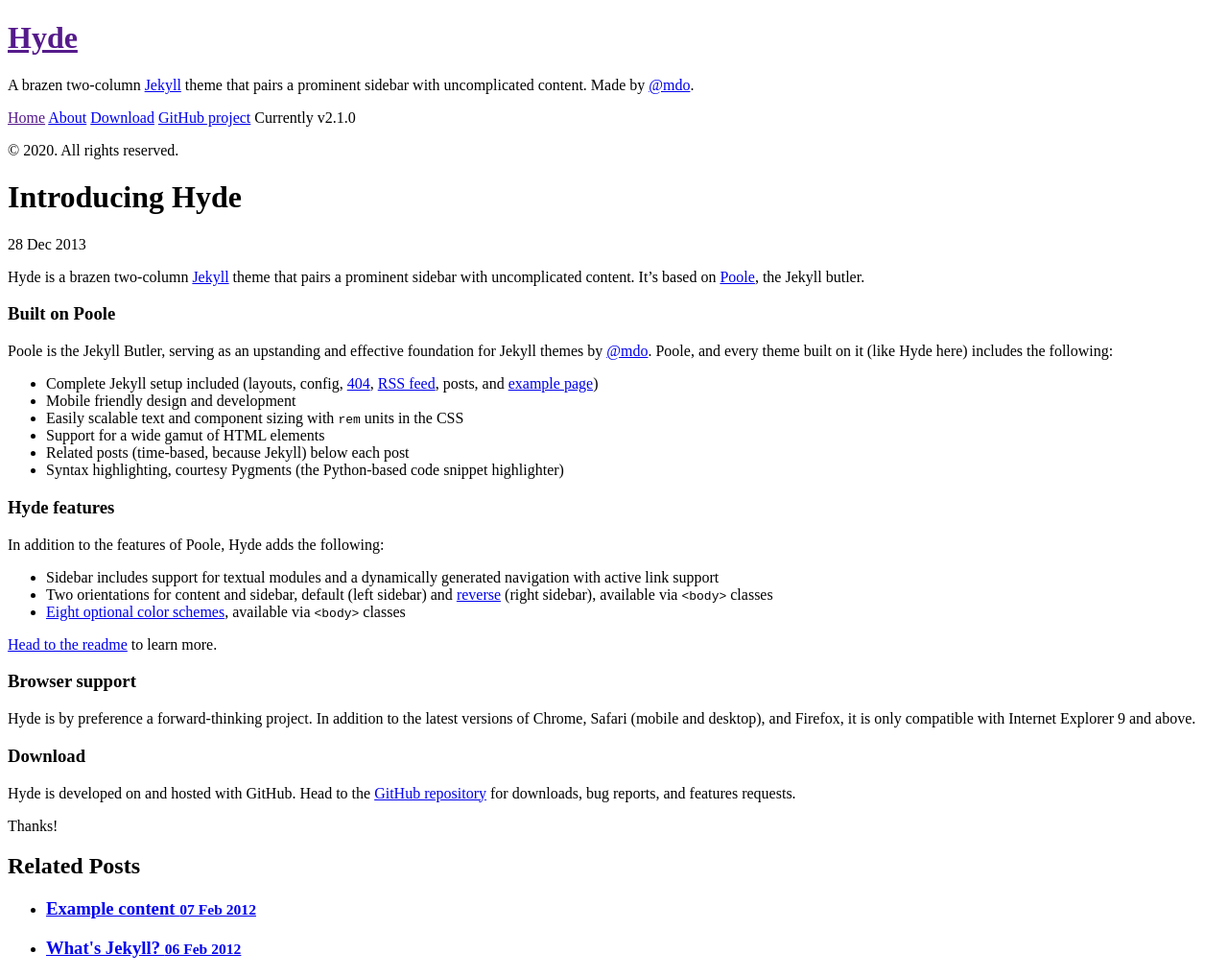
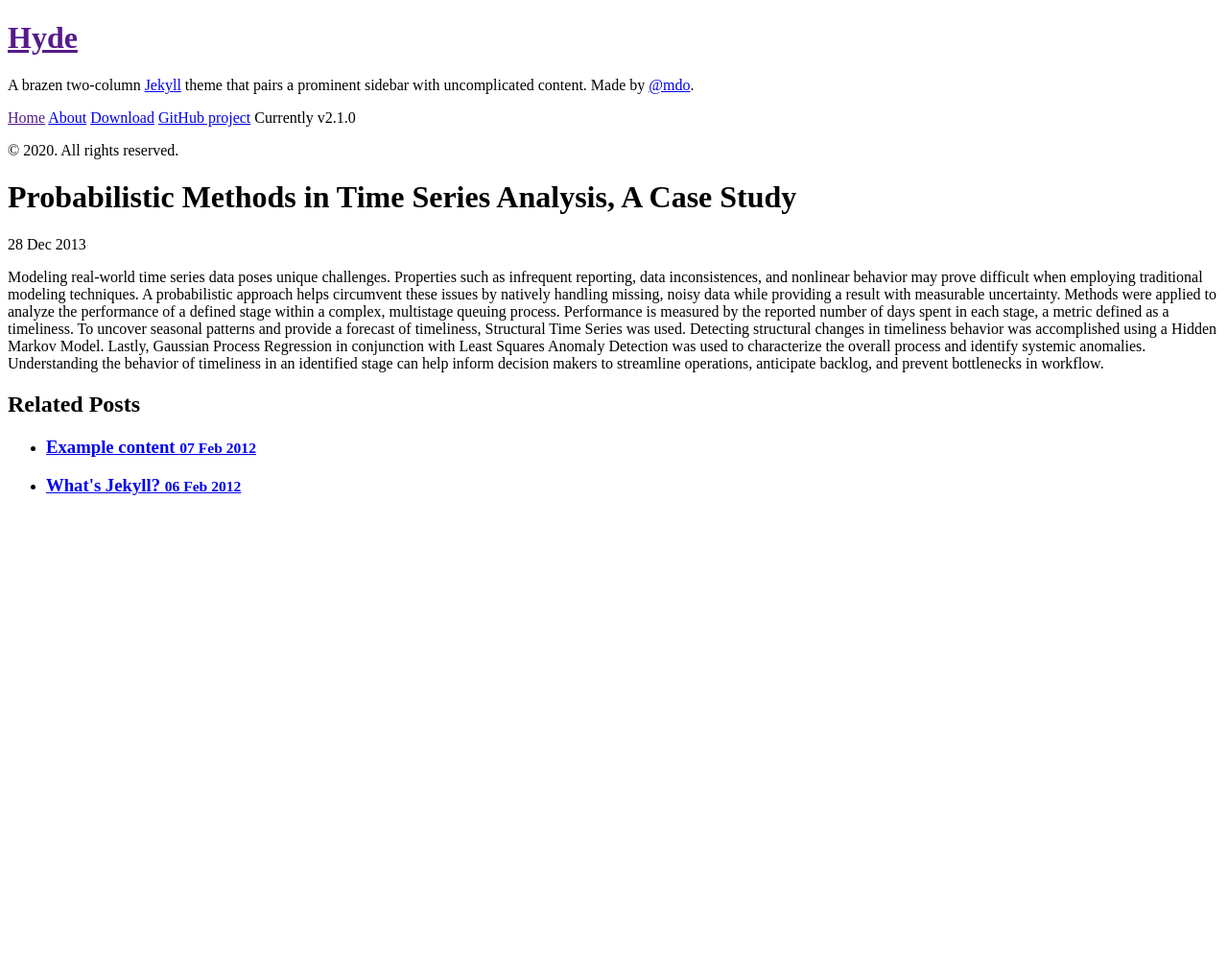
Before and after one commit to lindsaytruong/lindsaytruong.github.io, a Jekyll site: the page built from _posts/2013-12-28-introducing-hyde.md, in a window 1280 px wide. Shown: the whole page at 96% size. Built offline with Jekyll 4.4.1, drawn with Linux system fonts in a browser that asks for light colours; after the commit the page ends 900 px from its top, so only the background shows below that.

Commit message:
added content

```diff
--- a/_layouts/default.html
+++ b/_layouts/default.html
@@ -3,7 +3,7 @@
 
   {% include head.html %}
 
-  <body>
+  <body class="theme-base-0c"></body>
 
     {% include sidebar.html %}
 
--- a/_posts/2013-12-28-introducing-hyde.md
+++ b/_posts/2013-12-28-introducing-hyde.md
@@ -1,37 +1,6 @@
 ---
 layout: post
-title: Introducing Hyde
+title: Probabilistic Methods in Time Series Analysis, A Case Study
 ---
 
-Hyde is a brazen two-column [Jekyll](http://jekyllrb.com) theme that pairs a prominent sidebar with uncomplicated content. It's based on [Poole](http://getpoole.com), the Jekyll butler.
-
-### Built on Poole
-
-Poole is the Jekyll Butler, serving as an upstanding and effective foundation for Jekyll themes by [@mdo](https://twitter.com/mdo). Poole, and every theme built on it (like Hyde here) includes the following:
-
-* Complete Jekyll setup included (layouts, config, [404](/404), [RSS feed](/atom.xml), posts, and [example page](/about))
-* Mobile friendly design and development
-* Easily scalable text and component sizing with `rem` units in the CSS
-* Support for a wide gamut of HTML elements
-* Related posts (time-based, because Jekyll) below each post
-* Syntax highlighting, courtesy Pygments (the Python-based code snippet highlighter)
-
-### Hyde features
-
-In addition to the features of Poole, Hyde adds the following:
-
-* Sidebar includes support for textual modules and a dynamically generated navigation with active link support
-* Two orientations for content and sidebar, default (left sidebar) and [reverse](https://github.com/poole/lanyon#reverse-layout) (right sidebar), available via `<body>` classes
-* [Eight optional color schemes](https://github.com/poole/hyde#themes), available via `<body>` classes
-
-[Head to the readme](https://github.com/poole/hyde#readme) to learn more.
-
-### Browser support
-
-Hyde is by preference a forward-thinking project. In addition to the latest versions of Chrome, Safari (mobile and desktop), and Firefox, it is only compatible with Internet Explorer 9 and above.
-
-### Download
-
-Hyde is developed on and hosted with GitHub. Head to the <a href="https://github.com/poole/hyde">GitHub repository</a> for downloads, bug reports, and features requests.
-
-Thanks!
+Modeling real-world time series data poses unique challenges. Properties such as infrequent reporting, data inconsistences, and nonlinear behavior may prove difficult when employing traditional modeling techniques. A probabilistic approach helps circumvent these issues by natively handling missing, noisy data while providing a result with measurable uncertainty. Methods were applied to analyze the performance of a defined stage within a complex, multistage queuing process. Performance is measured by the reported number of days spent in each stage, a metric defined as a timeliness. To uncover seasonal patterns and provide a forecast of timeliness, Structural Time Series was used. Detecting structural changes in timeliness behavior was accomplished using a Hidden Markov Model. Lastly, Gaussian Process Regression in conjunction with Least Squares Anomaly Detection was used to characterize the overall process and identify systemic anomalies.  Understanding the behavior of timeliness in an identified stage can help inform decision makers to streamline operations, anticipate backlog, and prevent bottlenecks in workflow.
```
